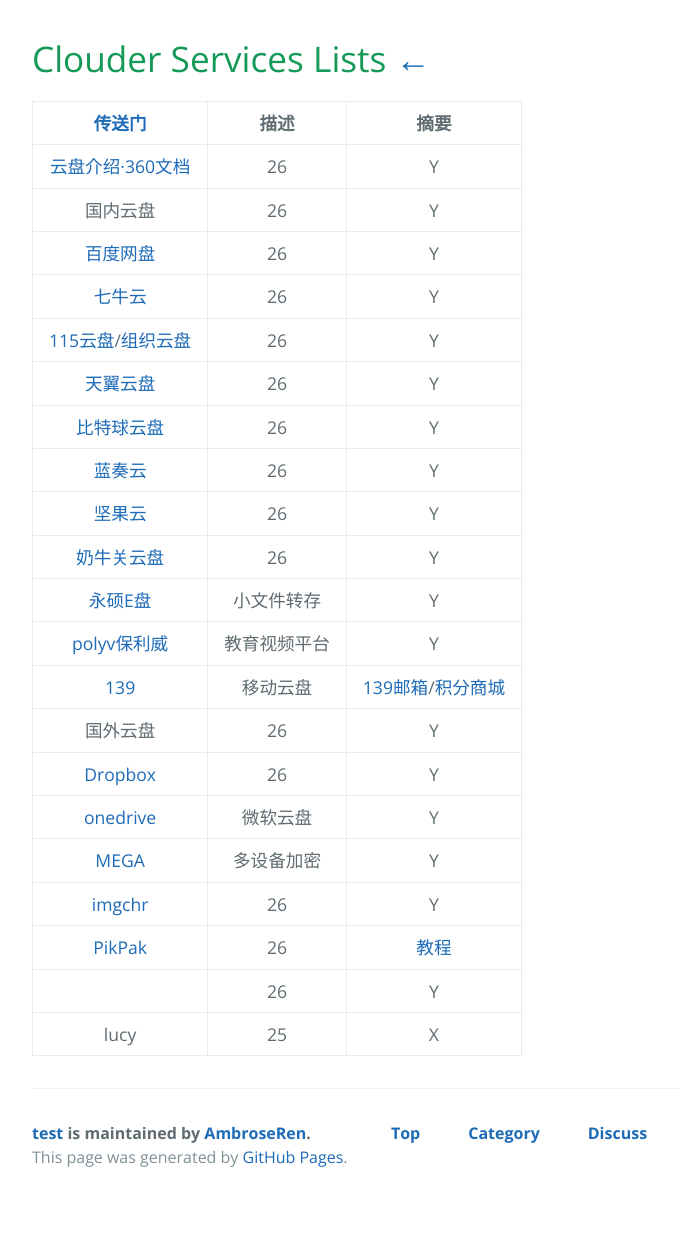
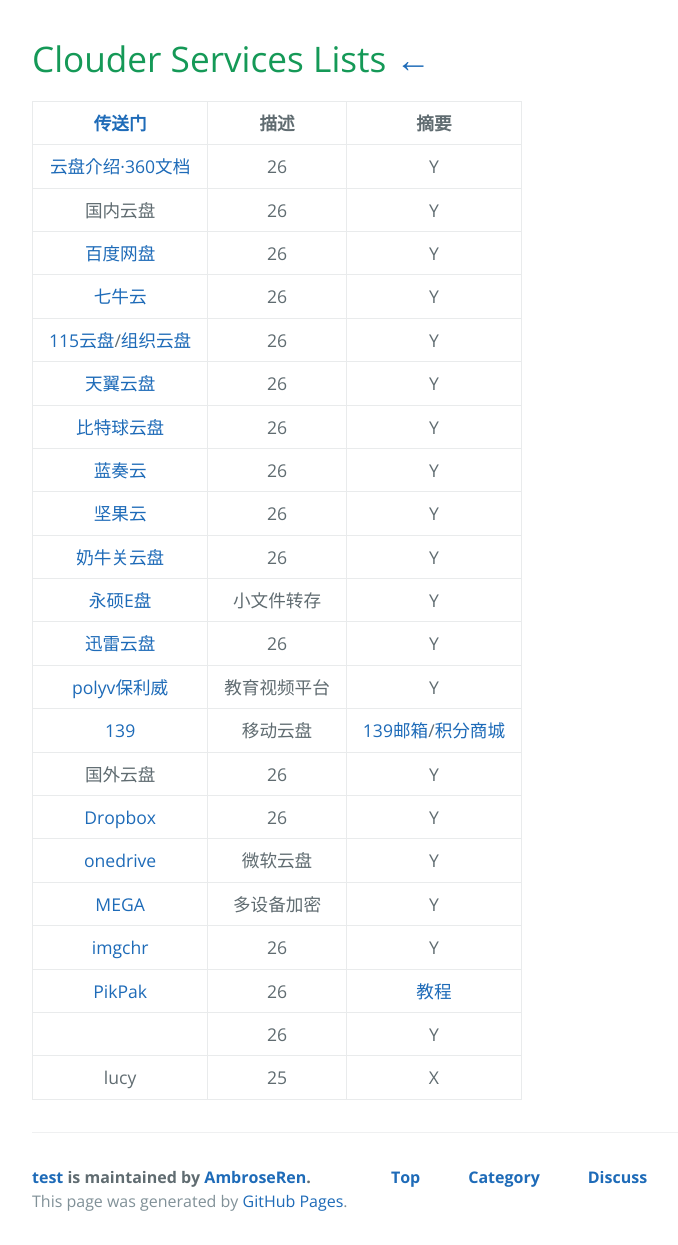
Before and after one commit to AmbroseRen/test, a Jekyll site: the page built from Data/Clouder.md, in a window 1280 px wide. Shown: the whole page, without its empty margins (192-870 px from the left). Built offline with Jekyll 4.4.1, drawn with Linux system fonts in a browser that asks for light colours; our own code applies the rules of GitHub Pages for plain Markdown files; the repository's description, which GitHub fills in, is left out; before the commit the page ends 1201 px from its top, so only the background shows below that.

Commit message:
Update Clouder.md

```diff
--- a/Data/Clouder.md
+++ b/Data/Clouder.md
@@ -13,6 +13,7 @@
 | [坚果云](https://www.jianguoyun.com/#/) | 26 | Y |
 | [奶牛关云盘](https://zhaooolee.cowtransfer.com/) | 26 | Y |
 | [永硕E盘](http://rensi.ys168.com/) | 小文件转存 | Y |
+| [迅雷云盘](https://pan.xunlei.com/) | 26 | Y |
 | [polyv保利威](https://my.polyv.net/v3/login/) | 教育视频平台 | Y |
 | [139](https://yun.139.com/w/#/main) | 移动云盘 | [139邮箱](https://appmail.mail.10086.cn/m6/html/index.html)/[积分商城](https://jf.10086.cn/#/) |
 | 国外云盘 | 26 | Y |
```
